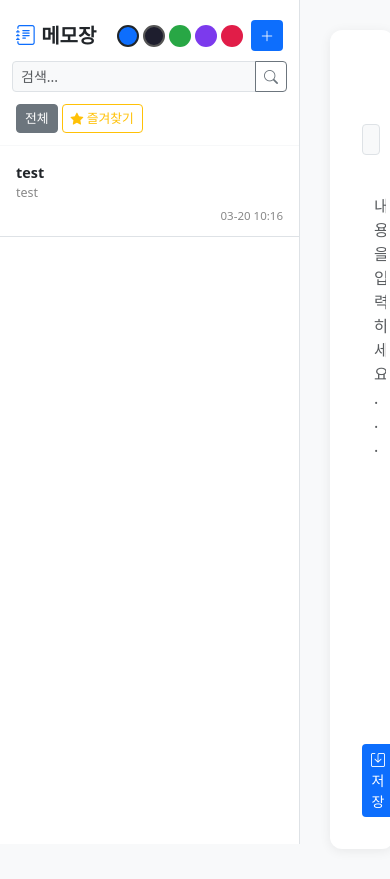
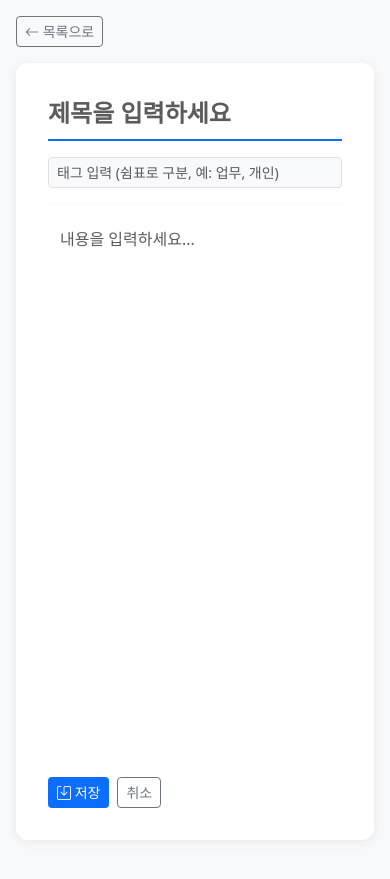
Before and after one commit to tlatmddhks/memo-app, a FastAPI app: page /memo/new in a window 390 px wide; the page is wider, and only the part inside the window is pictured. After the commit the page ends 808 px from the top of that part, so only its background shows below. Run offline with FastAPI, Linux system fonts and the light colour scheme.

Commit message:
fix: 모바일 반응형 레이아웃 적용

```diff
--- a/templates/index.html
+++ b/templates/index.html
@@ -83,12 +83,48 @@
             border-right: 1px solid var(--border);
             overflow-y: auto;
             z-index: 100;
-            transition: background 0.3s;
+            transition: background 0.3s, transform 0.3s;
         }
         .main-content {
             margin-left: 300px;
             padding: 30px;
             min-height: 100vh;
+        }
+
+        /* 모바일 */
+        @media (max-width: 768px) {
+            .sidebar {
+                width: 100%;
+                height: 100vh;
+                z-index: 200;
+            }
+            .main-content {
+                margin-left: 0;
+                padding: 16px;
+            }
+            /* 모바일: 상세 화면일 때 사이드바 숨김 */
+            body.show-detail .sidebar {
+                transform: translateX(-100%);
+            }
+            body.show-detail .main-content {
+                display: block;
+            }
+            /* 모바일: 목록 화면일 때 메인 숨김 */
+            body:not(.show-detail) .main-content {
+                display: none;
+            }
+            .mobile-back-btn {
+                display: inline-flex !important;
+            }
+            .editor-area {
+                padding: 20px;
+                min-height: calc(100vh - 80px);
+                border-radius: 0;
+                box-shadow: none;
+            }
+        }
+        @media (min-width: 769px) {
+            .mobile-back-btn { display: none !important; }
         }
         .memo-item {
             padding: 12px 16px;
@@ -265,6 +301,11 @@
 
 <!-- 메인 콘텐츠 -->
 <div class="main-content">
+    <!-- 모바일 뒤로가기 -->
+    <div class="mobile-back-btn mb-3" style="display:none;">
+        <a href="/" class="btn btn-sm btn-outline-secondary"><i class="bi bi-arrow-left"></i> 목록으로</a>
+    </div>
+
     {% if mode == "new" %}
     <!-- 새 메모 작성 -->
     <div class="editor-area">
@@ -357,6 +398,14 @@
         setTheme(saved);
     })();
 
+    // 모바일: 상세/새글 화면이면 body에 show-detail 클래스 추가
+    (function() {
+        const mode = "{{ mode | default('') }}";
+        if (mode === 'edit' || mode === 'new') {
+            document.body.classList.add('show-detail');
+        }
+    })();
+
     // 즐겨찾기 토글
     function toggleFavorite(memoId) {
         fetch(`/memo/${memoId}/favorite`, { method: 'POST' })
```
